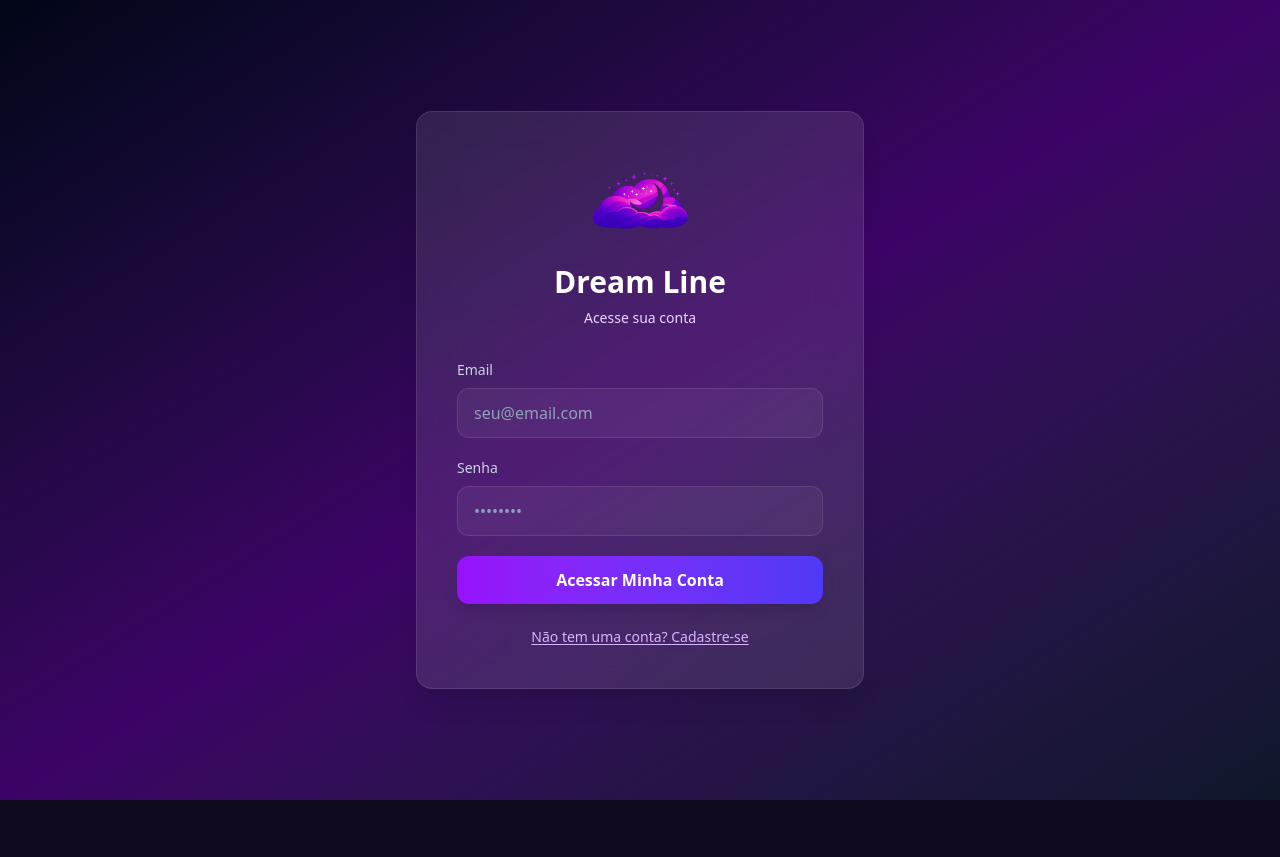
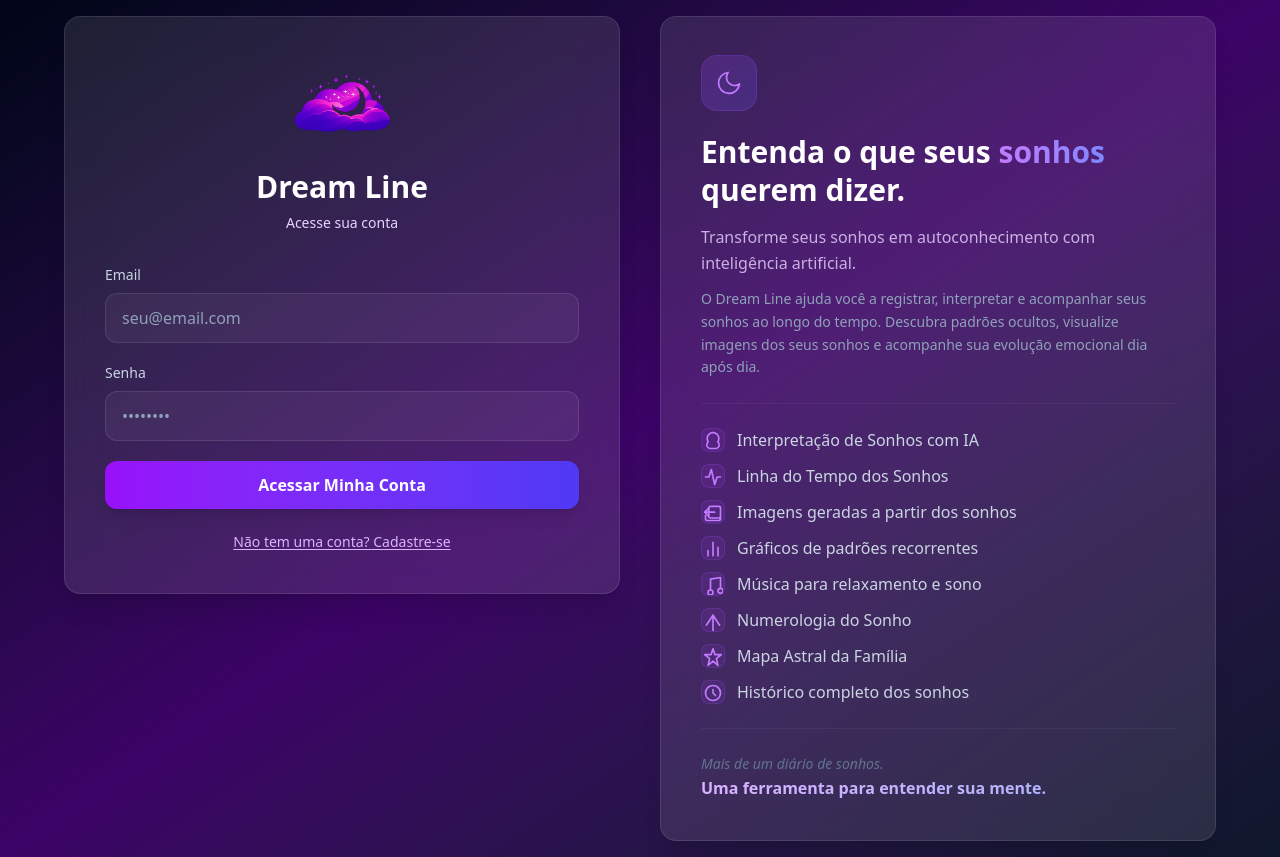
Before and after one commit to DenisBuarqueDev/frontend_dream_line, a React (Vite) app: page /login in a window 1280 px wide. Before the commit the page ends 800 px from the top, so only its background shows below. Built offline with nearby package versions, Linux system fonts and the light colour scheme.

Commit message:
Adicionando url frontend

```diff
--- a/src/components/AIStepsOverlay.jsx
+++ b/src/components/AIStepsOverlay.jsx
@@ -60,7 +60,7 @@ export default function AIStepsOverlay({ steps, currentStep, isVisible, onCancel
 
           {!isComplete && !isError && (
             <p className="text-purple-200/60 text-sm">
-              Processando seu sonho com inteligência artificial
+              Processando seu sonho.
             </p>
           )}
         </div>
--- a/src/index.css
+++ b/src/index.css
@@ -3,6 +3,7 @@
 
 @theme {
   --animate-fade-in: fade-in 0.3s ease-out forwards;
+  --animate-float: float 3s ease-in-out infinite;
 
   @keyframes fade-in {
     from {
@@ -14,6 +15,15 @@
       transform: translateY(0);
     }
   }
+
+  @keyframes float {
+    0%, 100% {
+      transform: translateY(0px);
+    }
+    50% {
+      transform: translateY(-8px);
+    }
+  }
 }
 
 body {
--- a/src/pages/Login.jsx
+++ b/src/pages/Login.jsx
@@ -7,6 +7,52 @@ import logotipo from "../assets/logotipo.png";
 import Input from "../components/ui/Input";
 import Label from "../components/ui/Label";
 import PrimaryButton from "../components/ui/PrimaryButton";
+
+const BENEFITS = [
+  { icon: "brain", text: "Interpretação de Sonhos com IA" },
+  { icon: "timeline", text: "Linha do Tempo dos Sonhos" },
+  { icon: "image", text: "Imagens geradas a partir dos sonhos" },
+  { icon: "chart", text: "Gráficos de padrões recorrentes" },
+  { icon: "music", text: "Música para relaxamento e sono" },
+  { icon: "number", text: "Numerologia do Sonho" },
+  { icon: "stars", text: "Mapa Astral da Família" },
+  { icon: "history", text: "Histórico completo dos sonhos" },
+];
+
+function BenefitIcon({ type }) {
+  const icons = {
+    brain: (
+      <path d="M12 2a7 7 0 0 0-7 7c0 1.5.47 2.9 1.27 4.05A4.5 4.5 0 0 0 8 21h8a4.5 4.5 0 0 0 1.73-7.95A6.98 6.98 0 0 0 19 9a7 7 0 0 0-7-7z" />
+    ),
+    timeline: (
+      <path d="M3 12h4l3-9 4 18 3-9h4" />
+    ),
+    image: (
+      <path d="M21 15v4a2 2 0 0 1-2 2H5a2 2 0 0 1-2-2v-4m4-9a2 2 0 0 1 2-2h10a2 2 0 0 1 2 2v10a2 2 0 0 1-2 2H9a2 2 0 0 1-2-2V6zm0 0l-5 5m0 0l5 5m-5-5h12" />
+    ),
+    chart: (
+      <path d="M18 20V10m-6 10V4M6 20v-6" />
+    ),
+    music: (
+      <path d="M9 18V5l12-2v13M9 18a3 3 0 1 0 0 6 3 3 0 0 0 0-6zm12-2a3 3 0 1 0 0 6 3 3 0 0 0 0-6z" />
+    ),
+    number: (
+      <path d="M4 17l8-12m0 0l8 12m-8-12v22" />
+    ),
+    stars: (
+      <path d="M12 2l2.4 7.2L22 9l-6 5 2 8-6-5-6 5 2-8-6-5 7.6.2z" />
+    ),
+    history: (
+      <path d="M12 8v4l3 3m6-3a9 9 0 1 1-18 0 9 9 0 0 1 18 0z" />
+    ),
+  };
+
+  return (
+    <svg className="w-5 h-5 text-purple-400 flex-shrink-0 mt-0.5" viewBox="0 0 24 24" fill="none" stroke="currentColor" strokeWidth="2" strokeLinecap="round" strokeLinejoin="round">
+      {icons[type]}
+    </svg>
+  );
+}
 
 export default function Login() {
   const { login } = useAuth();
@@ -88,16 +134,76 @@ export default function Login() {
   }
 
   return (
-    <div className="min-h-screen bg-gradient-to-br from-slate-950 via-purple-950 to-slate-900 flex items-center justify-center p-4">
-      <div className="w-full max-w-md">
-        <GlassCard className="p-8 sm:p-10">
+    <div className="min-h-screen bg-gradient-to-br from-slate-950 via-purple-950 to-slate-900 flex items-center justify-center p-4 overflow-hidden">
+      <div className="w-full max-w-6xl grid grid-cols-1 lg:grid-cols-2 gap-6 lg:gap-10">
+
+        {/* ─── PAINEL INSTITUCIONAL ─── */}
+        <div className="order-2 lg:order-2 space-y-6">
+          <GlassCard className="p-6 sm:p-8 lg:p-10">
+            <div className="text-center lg:text-left">
+              <div className="inline-flex items-center justify-center w-14 h-14 rounded-2xl bg-gradient-to-br from-purple-500/20 to-indigo-500/20 border border-purple-500/20 mb-5 animate-float">
+                <svg className="w-7 h-7 text-purple-400" viewBox="0 0 24 24" fill="none" stroke="currentColor" strokeWidth="1.5" strokeLinecap="round" strokeLinejoin="round">
+                  <path d="M21 12.79A9 9 0 1 1 11.21 3 7 7 0 0 0 21 12.79z" />
+                </svg>
+              </div>
+
+              <h2 className="text-2xl sm:text-3xl font-bold text-white leading-tight">
+                Entenda o que seus{" "}
+                <span className="bg-gradient-to-r from-purple-400 to-indigo-400 bg-clip-text text-transparent">sonhos</span>{" "}
+                querem dizer.
+              </h2>
+
+              <p className="text-purple-200/80 text-sm sm:text-base mt-4 leading-relaxed">
+                Transforme seus sonhos em autoconhecimento com inteligência artificial.
+              </p>
+
+              <p className="text-slate-400 text-sm mt-3 leading-relaxed">
+                O Dream Line ajuda você a registrar, interpretar e acompanhar seus sonhos ao longo do tempo.
+                Descubra padrões ocultos, visualize imagens dos seus sonhos e acompanhe sua evolução emocional dia após dia.
+              </p>
+            </div>
+
+            <hr className="border-white/5 my-6" />
+
+            <ul className="space-y-3">
+              {BENEFITS.map((item, idx) => (
+                <li
+                  key={idx}
+                  className="flex items-start gap-3 group cursor-default"
+                >
+                  <span className="flex items-center justify-center w-6 h-6 rounded-lg bg-purple-500/10 border border-purple-500/20 group-hover:bg-purple-500/20 group-hover:border-purple-500/30 transition-all duration-300">
+                    <BenefitIcon type={item.icon} />
+                  </span>
+                  <span className="text-sm sm:text-base text-slate-300 group-hover:text-white transition-colors duration-300">
+                    {item.text}
+                  </span>
+                </li>
+              ))}
+            </ul>
+
+            <hr className="border-white/5 my-6" />
+
+            <div className="text-center lg:text-left">
+              <p className="text-sm text-slate-500 italic leading-relaxed">
+                Mais de um diário de sonhos.
+              </p>
+              <p className="text-base font-semibold bg-gradient-to-r from-purple-300 to-indigo-300 bg-clip-text text-transparent">
+                Uma ferramenta para entender sua mente.
+              </p>
+            </div>
+          </GlassCard>
+        </div>
+
+        {/* ─── FORMULÁRIO DE LOGIN ─── */}
+        <div className="order-1 lg:order-1">
+          <GlassCard className="p-6 sm:p-8 lg:p-10">
             <div className="text-center mb-8">
               <img
                 src={logotipo}
                 alt="Dream Line Logo"
-              className="w-24 h-24 object-contain mx-auto mb-4"
+                className="w-20 h-20 sm:w-24 sm:h-24 object-contain mx-auto mb-4 animate-float"
               />
-            <h1 className="text-3xl font-bold text-white">
+              <h1 className="text-2xl sm:text-3xl font-bold text-white">
                 Dream Line
               </h1>
               <p className="text-purple-200 text-sm mt-2">
@@ -163,9 +269,10 @@ export default function Login() {
                   }
                 </button>
               </div>
-
             </form>
           </GlassCard>
+        </div>
+
       </div>
     </div>
   );
```
Lines whose indentation alone changed are shown as unchanged.
